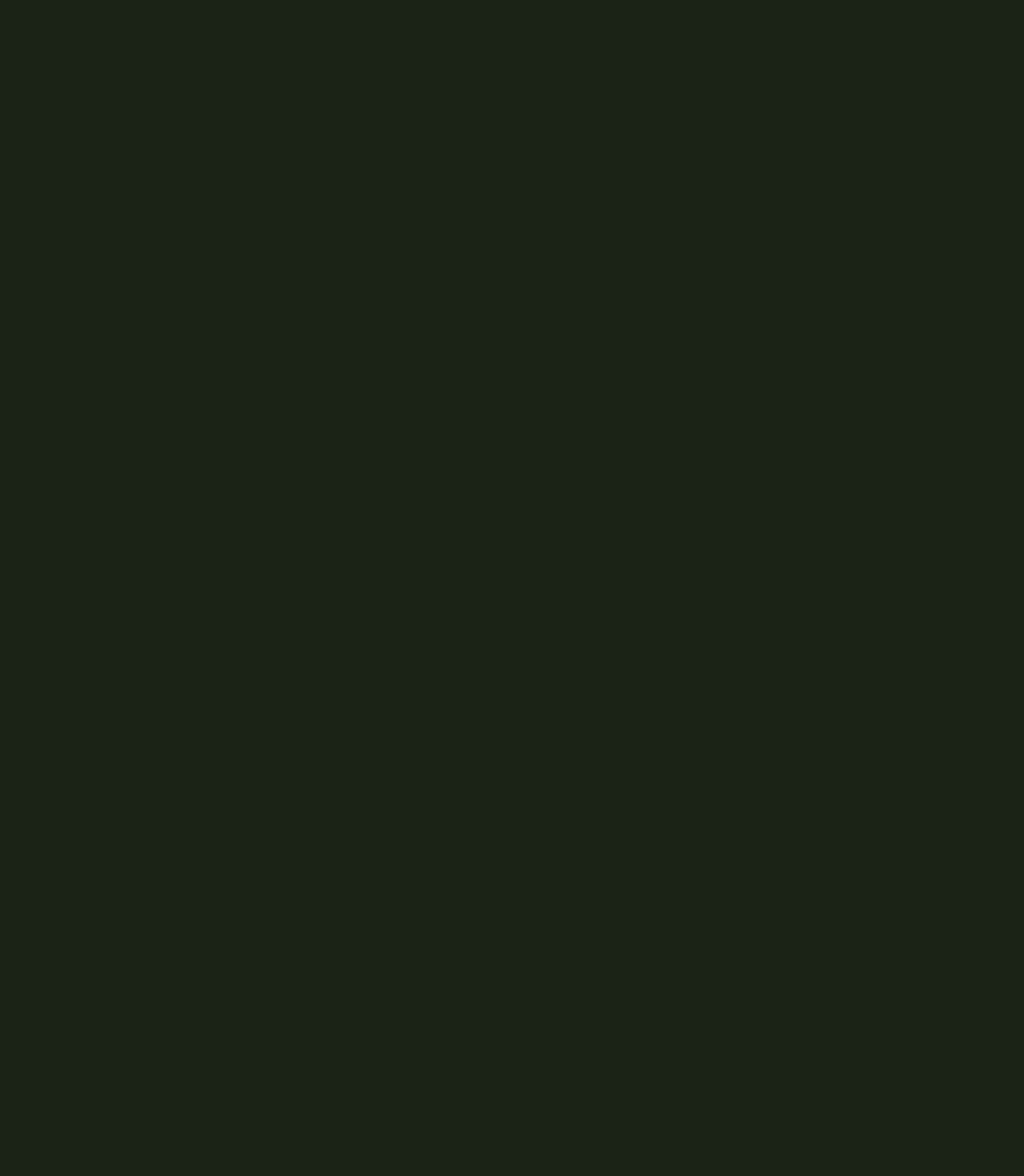
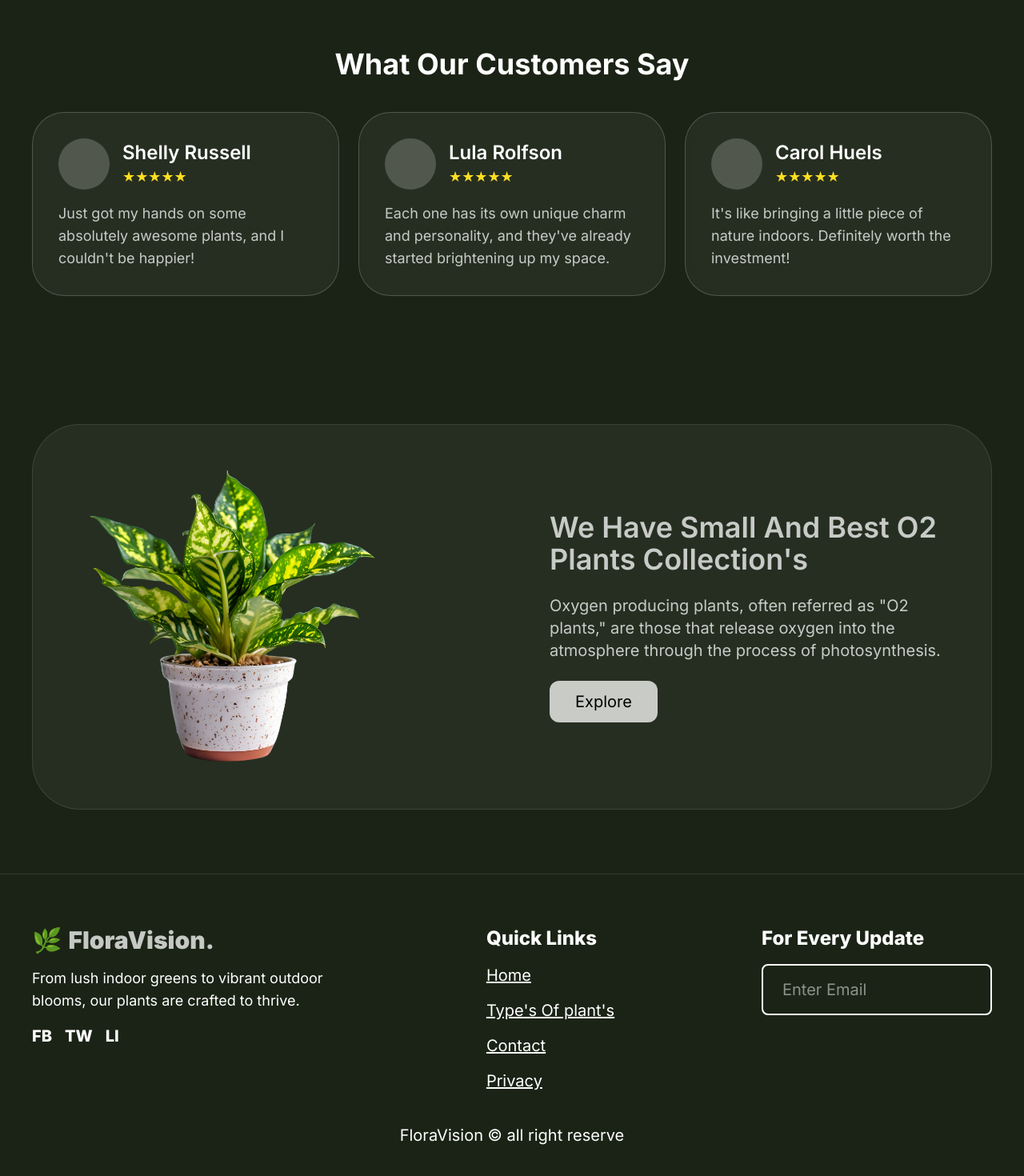
Before and after one commit to adrika-code/floravision, a Next.js app: page / in a window 1280 px wide. Shown: the part 2520-3990 px from the top of the page at 80% size. Before the commit the page ends 2500 px from the top, so only its background shows below. Built offline with nearby package versions, Linux system fonts and the light colour scheme.

Commit message:
add footer all sections complete

```diff
--- a/src/app/page.js
+++ b/src/app/page.js
@@ -2,6 +2,9 @@ import Navbar from '@/components/Navbar'
 import HeroBanner from '@/components/HeroBanner'
 import TrendingPlants from '@/components/TrendingPlants'
 import TopSelling from '@/components/TopSelling'
+import ReviewsSection from '@/components/ReviewsSection'
+import Plantss from '@/components/plantss'
+import Footer from '@/components/Footer'
 export default function Home(){
   return(
     <main>
@@ -9,6 +12,9 @@ export default function Home(){
       <HeroBanner/>
       <TrendingPlants/>
       <TopSelling />
+      <ReviewsSection />
+      <Plantss />
+      <Footer />
     </main>
   )
 }
--- /dev/null
+++ b/src/components/Footer.jsx
@@ -0,0 +1,44 @@
+export default function Footer(){
+    return(
+        <footer className="px-10 py-16 border-t border-white/10">
+            <div className="flex justify-between gap-10">
+
+    <div className="flex flex-col gap-4 max-w-sm">
+     <div className="flex items-center gap-2">
+      <span className="text-3xl">🌿</span>
+      <span className="text-white font-black text-3xl opacity-75">FloraVision.</span>
+      </div>
+    <p className="text-white text-lg">
+        From lush indoor greens to vibrant outdoor blooms, our plants are crafted to thrive.
+                    </p>
+                    <div className="flex gap-4 text-white font-extrabold text-xl">
+                        <span>FB</span>
+                        <span>TW</span>
+                        <span>LI</span>
+                    </div>
+                </div>
+
+                <div className="flex flex-col gap-4">
+                    <h3 className="text-white font-extrabold text-2xl">Quick Links</h3>
+                    <a href="#" className="text-white underline text-xl">Home</a>
+                    <a href="#" className="text-white underline text-xl">Type's Of plant's</a>
+                    <a href="#" className="text-white underline text-xl">Contact</a>
+                    <a href="#" className="text-white underline text-xl">Privacy</a>
+                </div>
+
+                <div className="flex flex-col gap-4">
+                    <h3 className="text-white font-extrabold text-2xl">For Every Update</h3>
+                    <input
+                    type="email"
+                    placeholder="Enter Email"
+                    className="bg-transparent border-2 border-white text-white px-6 py-4 rounded-lg text-xl w-72"
+                    />
+                </div>
+
+            </div>
+            <p className="text-white text-xl mt-10 text-center">
+                FloraVision © all right reserve
+            </p>
+        </footer>
+    )
+}
--- /dev/null
+++ b/src/components/ReviewsSection.jsx
@@ -0,0 +1,51 @@
+export default function ReviewsSection(){
+    return(
+     <section className="px-10 py-20">
+     <h2 className="text-white text-4xl font-bold text-center mb-10">
+        What Our Customers Say
+         </h2>
+     <div className="grid grid-cols-3 gap-6">
+
+ <div className="bg-white/5 rounded-[40px] border border-white/20 p-8 flex flex-col gap-4 backdrop-blur-sm">
+        <div className="flex items-center gap-4">
+         <div className="w-16 h-16 rounded-full bg-white/20"></div>
+         <div>
+         <p className="text-white font-semibold text-2xl">Shelly Russell</p>
+         <p className="text-yellow-300 text-lg">★★★★★</p>
+             </div>
+          </div>
+          <p className="text-white/75 text-lg">
+            Just got my hands on some absolutely awesome plants, and I couldn't be happier!
+           </p>
+          </div>
+
+          <div className="bg-white/5 rounded-[40px] border border-white/20 p-8 flex flex-col gap-4 backdrop-blur-sm">
+                    <div className="flex items-center gap-4">
+                <div className="w-16 h-16 rounded-full bg-white/20"></div>
+                   <div>
+  <p className="text-white font-semibold text-2xl">Lula Rolfson</p>
+        <p className="text-yellow-300 text-lg">★★★★★</p>
+                 </div>
+                 </div>
+        <p className="text-white/75 text-lg">
+                        Each one has its own unique charm and personality, and they've already started brightening up my space.
+                    </p>
+       </div>
+
+         <div className="bg-white/5 rounded-[40px] border border-white/20 p-8 flex flex-col gap-4 backdrop-blur-sm">
+         <div className="flex items-center gap-4">
+         <div className="w-16 h-16 rounded-full bg-white/20"></div>
+                <div>
+                            <p className="text-white font-semibold text-2xl">Carol Huels</p>
+                            <p className="text-yellow-300 text-lg">★★★★★</p>
+                        </div>
+                    </div>
+                    <p className="text-white/75 text-lg">
+                        It's like bringing a little piece of nature indoors. Definitely worth the investment!
+                    </p>
+                </div>
+
+            </div>
+        </section>
+    )
+}
--- /dev/null
+++ b/src/components/plantss.jsx
@@ -0,0 +1,28 @@
+import Image from 'next/image'
+export default function Plantss(){
+    return(
+        <section className="px-10 py-20">
+            <div className="flex items-center justify-between bg-white/5 rounded-[60px] border border-white/10 p-10">
+            <div className="relative w-[400px] h-[400px]">
+                <Image
+                src="/images/aglaonema.png"
+                alt="o2 plant"
+                fill
+                className="object-contain"
+                />
+
+            </div>
+            <div className="flex flex-col gap-6 max-w-lg">
+                <h2 className="text-white/75 text-4xl font-semibold">
+                We Have Small And Best O2 Plants Collection's</h2>
+                <p className="text-white/75 text-xl">
+                Oxygen producing plants, often referred as "O2 plants,"
+                are those that release oxygen into the atmosphere through the process of photosynthesis.</p>
+                <button className="w-fit px-8 py-3 bg-white/75 text-black rounded-xl text-xl">Explore</button>
+
+            </div>
+            </div>
+        </section>
+    )
+
+}
```
Also changed, not shown: package.json (line endings or trailing spaces), src/components/HeroBanner.jsx (line endings or trailing spaces), src/components/Navbar.jsx (line endings or trailing spaces), src/components/TopSelling.jsx (line endings or trailing spaces), src/components/TrendingPlants.jsx (line endings or trailing spaces).
